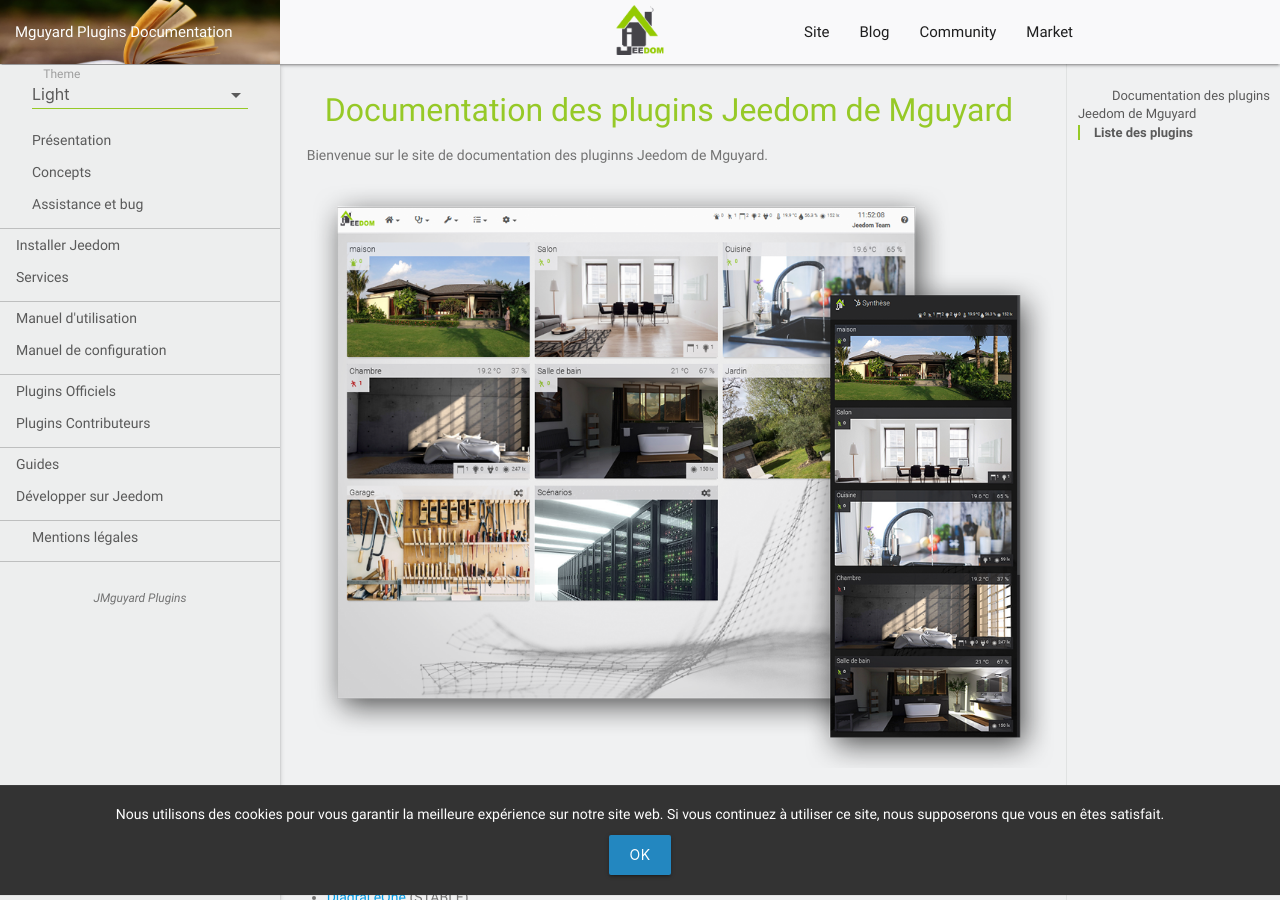
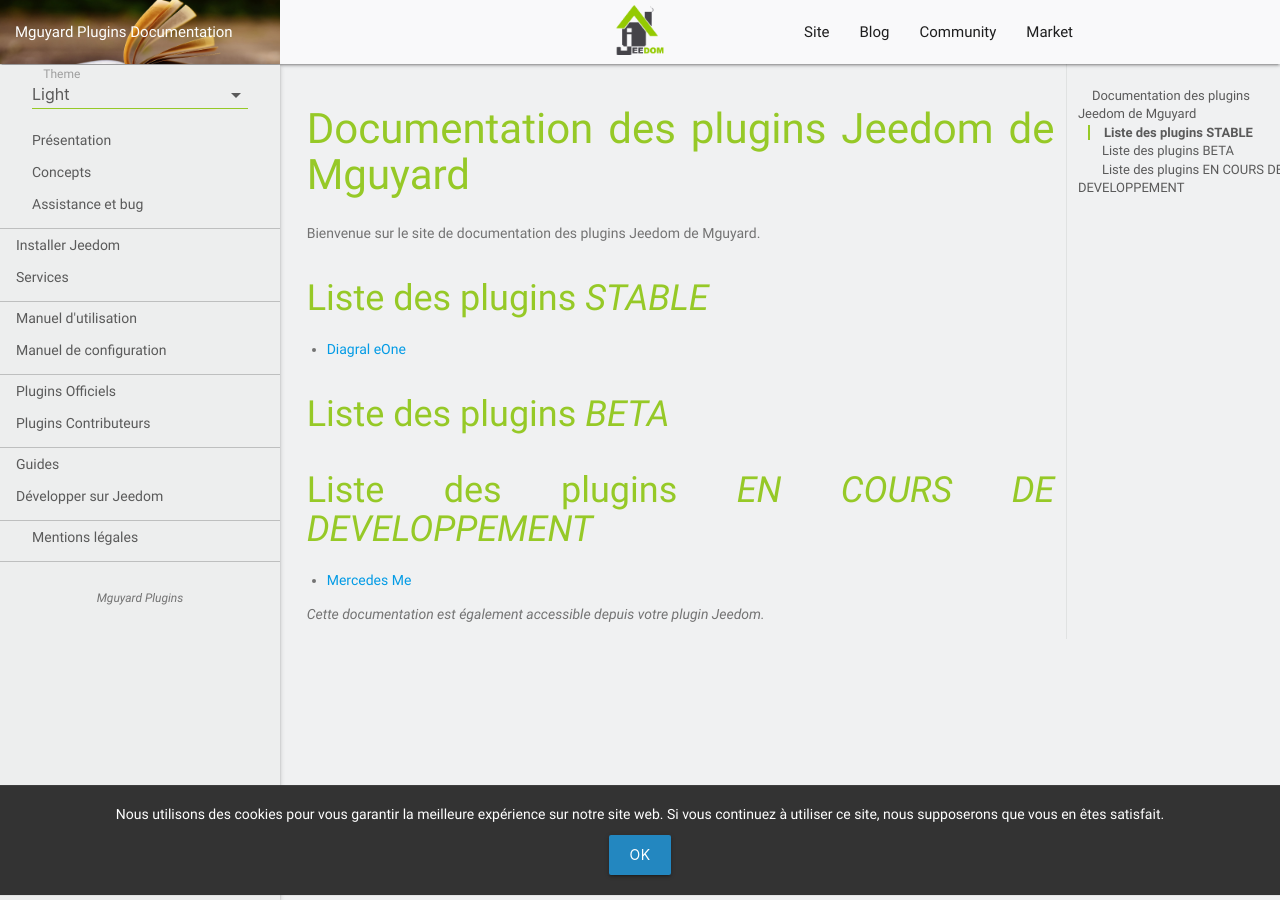
Before and after one commit to mguyard/Jeedom-Documentations, a Jekyll site: the page built from fr_FR/index.md, in a window 1280 px wide and 900 px high. Built offline with Jekyll 4.4.1, drawn with Linux system fonts in a browser that asks for light colours; our own code applies the rules of GitHub Pages for plain Markdown files; comment, search, counter and statistics services are not loaded.

Commit message:
Corrections

```diff
--- a/fr_FR/index.md
+++ b/fr_FR/index.md
@@ -1,14 +1,17 @@
-### Documentation des plugins Jeedom de Mguyard
+# Documentation des plugins Jeedom de Mguyard
 
-Bienvenue sur le site de documentation des pluginns Jeedom de Mguyard.
+Bienvenue sur le site de documentation des plugins Jeedom de Mguyard.
 
 <div id="div_searchBar"></div>
 
-![Présentation](../img/img_home.png)
+## Liste des plugins *STABLE*
 
-# Liste des plugins
+* [Diagral eOne](Diagral_eOne/)
 
-* [Diagral eOne](Diagral_eOne/) (STABLE)
-* [Mercedes Me](Mercedes_Me/) (DEVEL)
+## Liste des plugins *BETA*
+
+## Liste des plugins *EN COURS DE DEVELOPPEMENT*
+
+* [Mercedes Me](Mercedes_Me/)
 
 *Cette documentation est également accessible depuis votre plugin Jeedom.*
--- a/js/init.js
+++ b/js/init.js
@@ -273,7 +273,7 @@
     }
   }
 }
-html += '<li class="small"><small>JMguyard Plugins</small></li>'
+html += '<li class="small"><small>Mguyard Plugins</small></li>'
 $('#ul_menu').empty().html(html);
 
 function genText(_menu,_lang){
```
Also changed, not shown: img/img_home.png (deleted).
